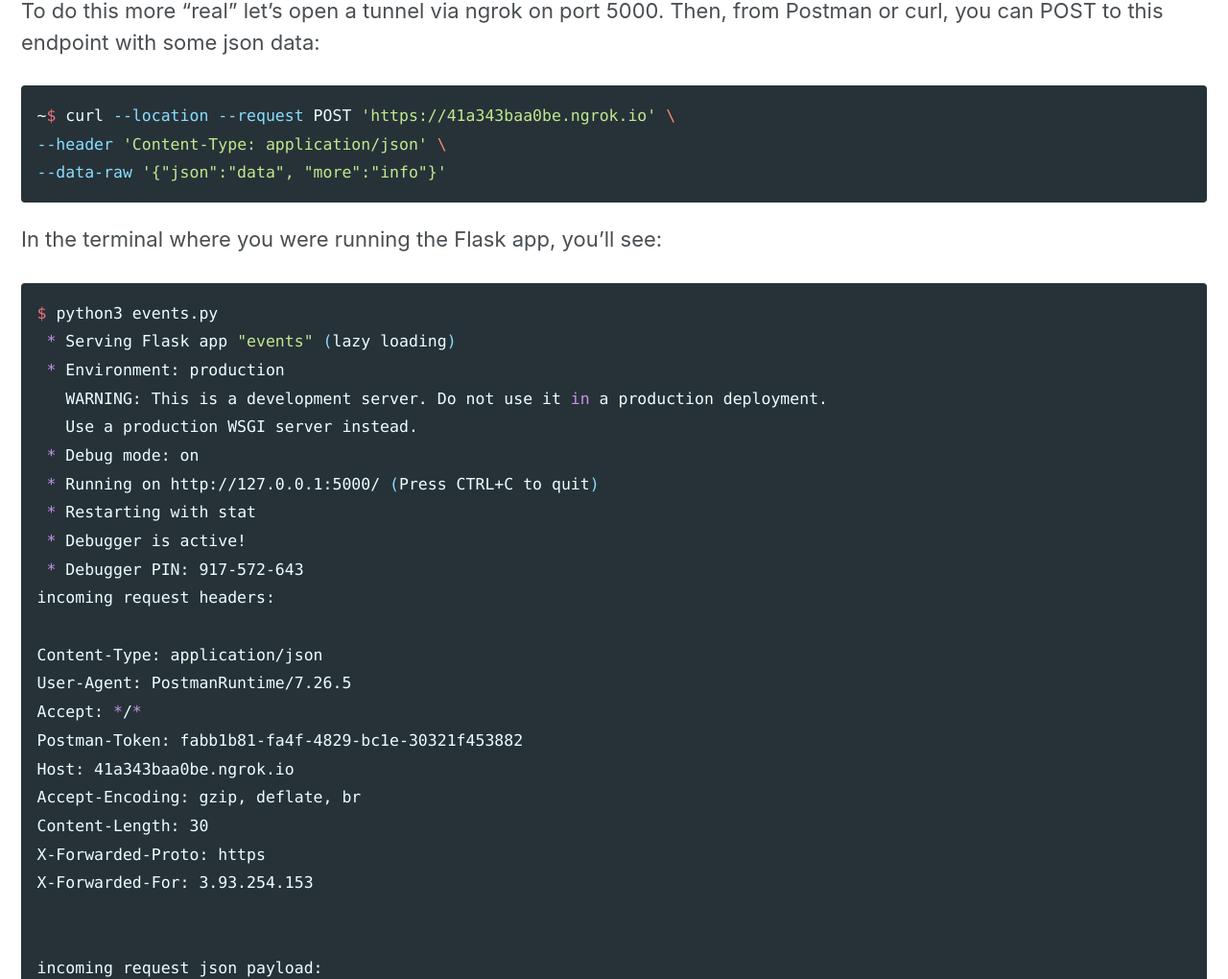
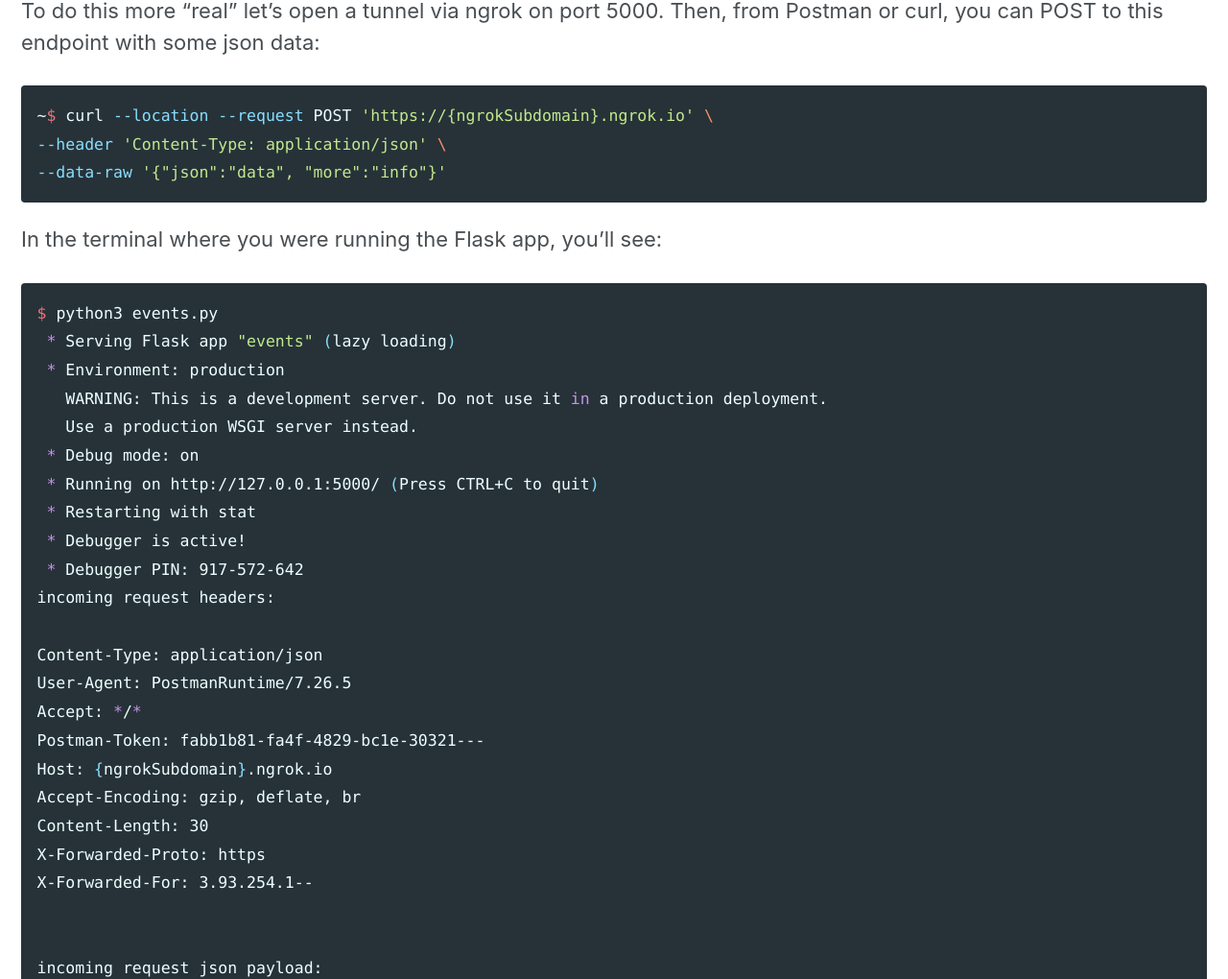
Before and after one commit to nahusznaj/nahusznaj.github.io, a Jekyll site: the page built from _posts/learning/2020-10-14-python-print-dump.md, in a window 1280 px wide and 1400 px high, scrolled down 1018 px. Shown: the part 149-1169 px from the top of the window at 96% size. Built offline with Jekyll 4.4.1, drawn with Linux system fonts in a browser that asks for light colours; nearby versions of some CDN libraries.

Commit message:
flask post

````diff
--- a/_posts/learning/2020-10-14-python-print-dump.md
+++ b/_posts/learning/2020-10-14-python-print-dump.md
@@ -44,7 +44,7 @@ if __name__ == "__main__":
 To do this more "real" let's open a tunnel via ngrok on port 5000. Then, from Postman or curl, you can POST to this endpoint with some json data:
 
 ```bash
-~$ curl --location --request POST 'https://41a343baa0be.ngrok.io' \
+~$ curl --location --request POST 'https://{ngrokSubdomain}.ngrok.io' \
 --header 'Content-Type: application/json' \
 --data-raw '{"json":"data", "more":"info"}'
 ```
@@ -61,18 +61,18 @@ $ python3 events.py
  * Running on http://127.0.0.1:5000/ (Press CTRL+C to quit)
  * Restarting with stat
  * Debugger is active!
- * Debugger PIN: 917-572-643
+ * Debugger PIN: 917-572-642
 incoming request headers:
 
 Content-Type: application/json
 User-Agent: PostmanRuntime/7.26.5
 Accept: */*
-Postman-Token: fabb1b81-fa4f-4829-bc1e-30321f453882
-Host: 41a343baa0be.ngrok.io
+Postman-Token: fabb1b81-fa4f-4829-bc1e-30321---
+Host: {ngrokSubdomain}.ngrok.io
 Accept-Encoding: gzip, deflate, br
 Content-Length: 30
 X-Forwarded-Proto: https
-X-Forwarded-For: 3.93.254.153
+X-Forwarded-For: 3.93.254.1--
 
 
 incoming request json payload:
````
